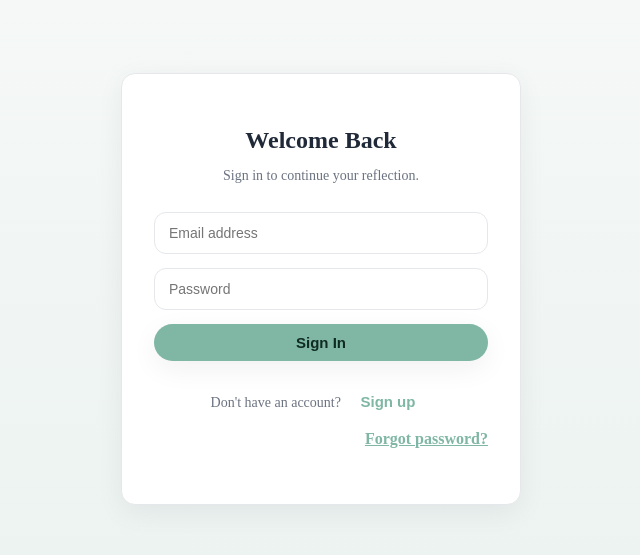
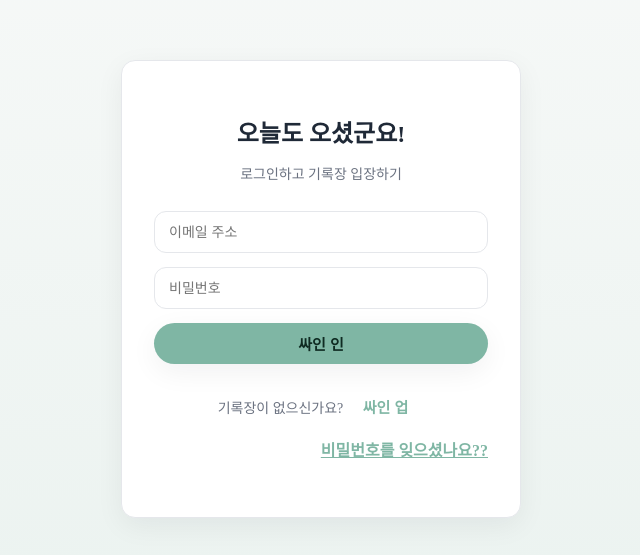
Before and after one commit to SeohyunKim3/binge-support, a Next.js app in the folder binge-support/: page / in a window 1280 px wide. Shown: the part 111-666 px from the top of the page, without its empty margins (319-959 px from the left). Built offline with nearby package versions, Linux system fonts and the light colour scheme; no server answers.

Commit message:
update dashboard and social page

```diff
--- a/binge-support/src/app/page.tsx
+++ b/binge-support/src/app/page.tsx
@@ -20,7 +20,7 @@ export default function LoginPage() {
     if (isSignUp) {
       const { error } = await supabase.auth.signUp({ email, password })
       if (error) setErrorMsg(error.message)
-      else alert('Check your email to confirm your account!')
+      else alert('이메일로 인증 확인 절차가 전송되었어요!')
     } else {
       const { error } = await supabase.auth.signInWithPassword({ email, password })
       if (error) setErrorMsg(error.message)
@@ -32,24 +32,24 @@ export default function LoginPage() {
   return (
     <main className="auth-page">
       <div className="auth-card">
-        <h1 className="auth-title">{isSignUp ? 'Create an Account' : 'Welcome Back'}</h1>
+        <h1 className="auth-title">{isSignUp ? '기록장 만들기' : '오늘도 오셨군요!'}</h1>
         <p className="auth-subtle">
           {isSignUp
-            ? 'Start your journey toward mindful recovery.'
-            : 'Sign in to continue your reflection.'}
+            ? '뭐든 빨리 만들고 기록해보세요'
+            : '로그인하고 기록장 입장하기'}
         </p>
 
         <form onSubmit={handleSubmit} className="auth-form">
           <input
             type="email"
-            placeholder="Email address"
+            placeholder="이메일 주소"
             value={email}
             onChange={(e) => setEmail(e.target.value)}
             required
           />
           <input
             type="password"
-            placeholder="Password"
+            placeholder="비밀번호"
             value={password}
             onChange={(e) => setPassword(e.target.value)}
             required
@@ -59,22 +59,22 @@ export default function LoginPage() {
           {errorMsg && <div className="auth-error">{errorMsg}</div>}
 
           <button type="submit" className="btn" disabled={loading}>
-            {loading ? 'Please wait…' : isSignUp ? 'Sign Up' : 'Sign In'}
+            {loading ? 'Please wait…' : isSignUp ? '싸인 업' : '싸인 인'}
           </button>
         </form>
 
         <p className="auth-toggle">
-          {isSignUp ? 'Already have an account?' : "Don't have an account?"}{' '}
+          {isSignUp ? '기록장이 이미 있으신가요?' : "기록장이 없으신가요?"}{' '}
           <button
             type="button"
             className="link"
             onClick={() => setIsSignUp(!isSignUp)}
           >
-            {isSignUp ? 'Sign in' : 'Sign up'}
+            {isSignUp ? '싸인 인' : '싸인 업'}
           </button>
         </p>
         <p style={{ textAlign: 'right', marginTop: '-4px' }}>
-  <a href="/reset" className="link">Forgot password?</a>
+  <a href="/reset" className="link">비밀번호를 잊으셨나요??</a>
 </p>
       </div>
     </main>
```
